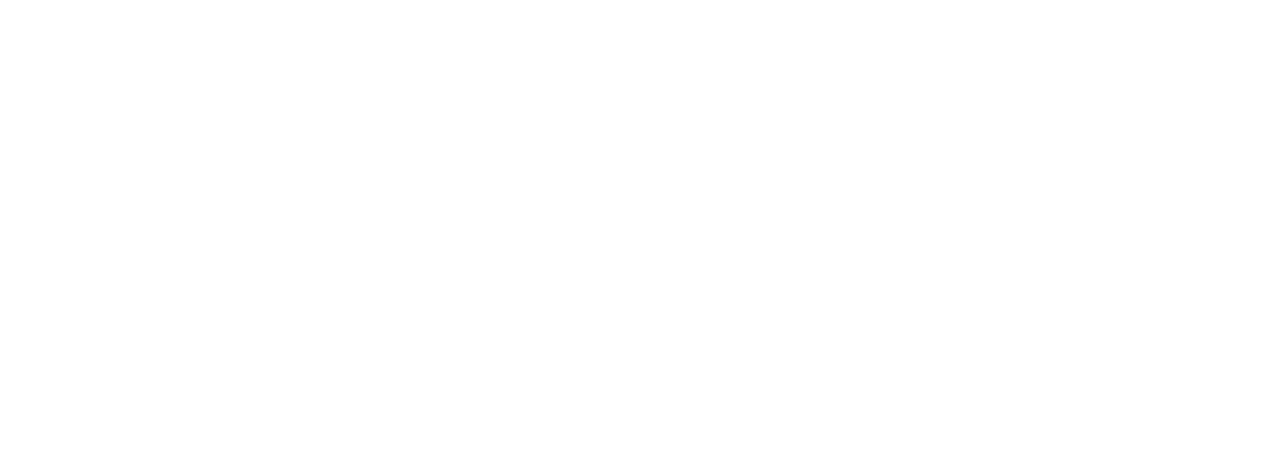
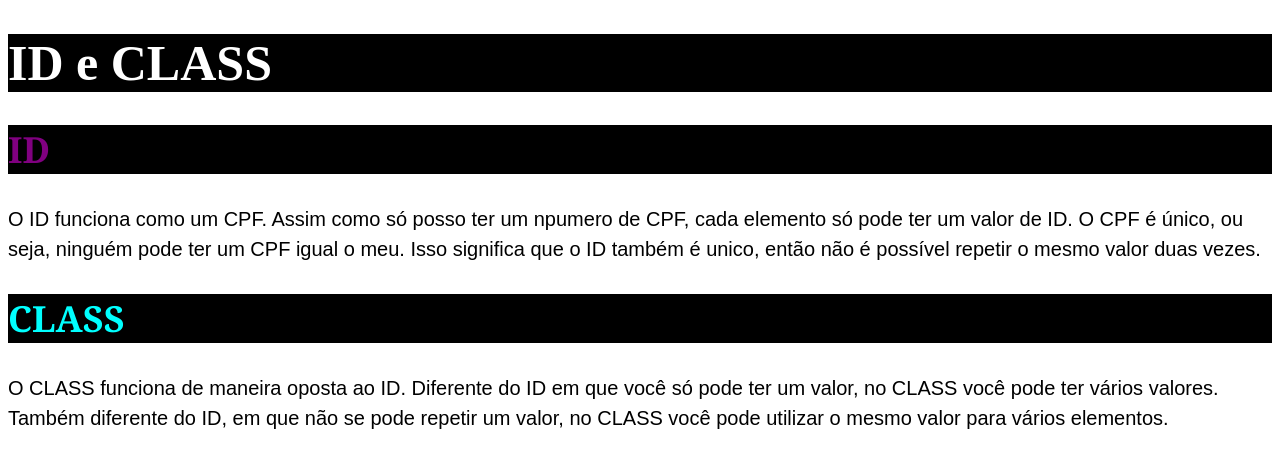
Before and after one commit to P3dro2704/aulas_html_css, a plain HTML site: page 4_ID_CLASS/INDEX.HTML in a window 1280 px wide. Drawn offline with Linux system fonts and the light colour scheme.

Commit message:
id e class no css e no html

```diff
--- a/3_external_css/style.css
+++ b/3_external_css/style.css
@@ -5,4 +5,5 @@ h1 {
 p{
     color:turquoise;
     background: darkgray;
+    font-size: 24px;
 }
--- a/4_ID_CLASS/INDEX.HTML
+++ b/4_ID_CLASS/INDEX.HTML
@@ -0,0 +1,23 @@
+<!DOCTYPE html>
+<html lang="en">
+<head>
+    <meta charset="UTF-8">
+    <meta http-equiv="X-UA-Compatible" content="IE=edge">
+    <meta name="viewport" content="width=device-width, initial-scale=1.0">
+    <link rel="stylesheet" href="style.css">
+    <title>ID e CLASS</title>
+</head>
+<body>
+    <h1 id="titulo-principal" class="fonte-grande" >ID e CLASS</h1>
+
+    <h2 id="titulo-id" class="fundo-verde">ID</h2>
+    <p>
+        O ID funciona como um CPF. Assim como só posso ter um npumero de CPF, cada elemento só pode ter um valor de ID. O  CPF é único, ou seja, ninguém pode ter um CPF igual o meu. Isso significa que o ID também é unico, então não é possível repetir o mesmo valor duas vezes.
+    </p>
+
+    <h2 class="fundo-verde">CLASS</h2>
+    <p>
+        O CLASS funciona de maneira oposta ao ID. Diferente do ID em que você só pode ter um valor, no CLASS você pode ter vários valores. Também diferente do ID, em que não se pode repetir um valor, no CLASS você pode utilizar o mesmo valor para vários elementos.
+    </p>
+</body>
+</html>
--- a/4_ID_CLASS/style.css
+++ b/4_ID_CLASS/style.css
@@ -0,0 +1,36 @@
+#titulo-id{
+    color: purple;
+}
+
+.cor-amarela {
+    color: yellow;
+}
+
+h2 {
+    font-family: Cambria, Cochin, Georgia, Times, 'Times New Roman', serif;
+    color: aqua;
+    font-size: 36px;
+}
+
+p {
+    font-family: Arial, Helvetica, sans-serif;
+    font-size: 20px;
+    line-height: 30px;
+}
+
+h2 {
+    color: aqua;
+}
+
+.fundo-verde{
+    background:black;
+}
+
+.fonte-grande {
+    font-size: 50px;
+}
+
+#titulo-principal {
+    background: black;
+    color: white;
+}
```
